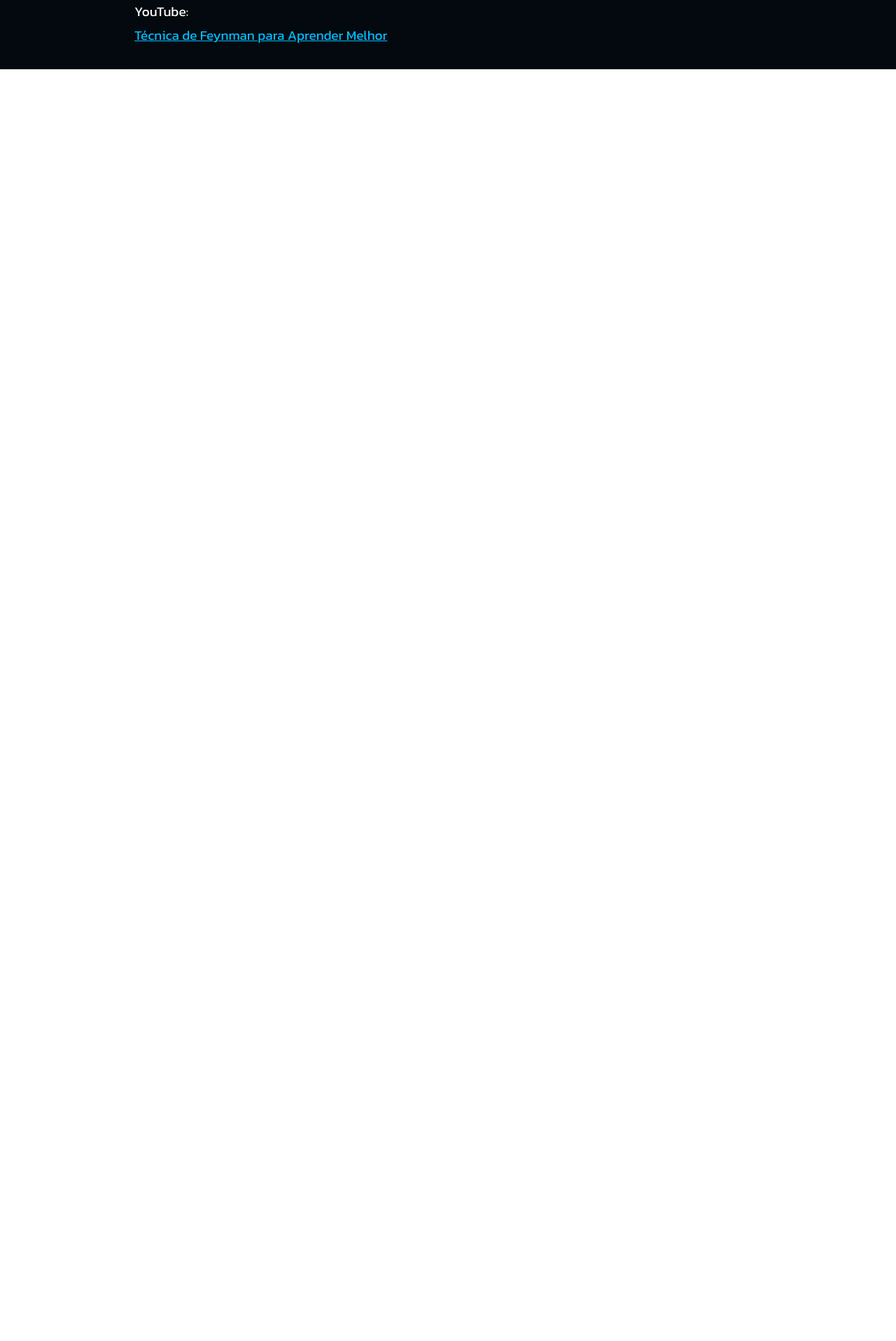
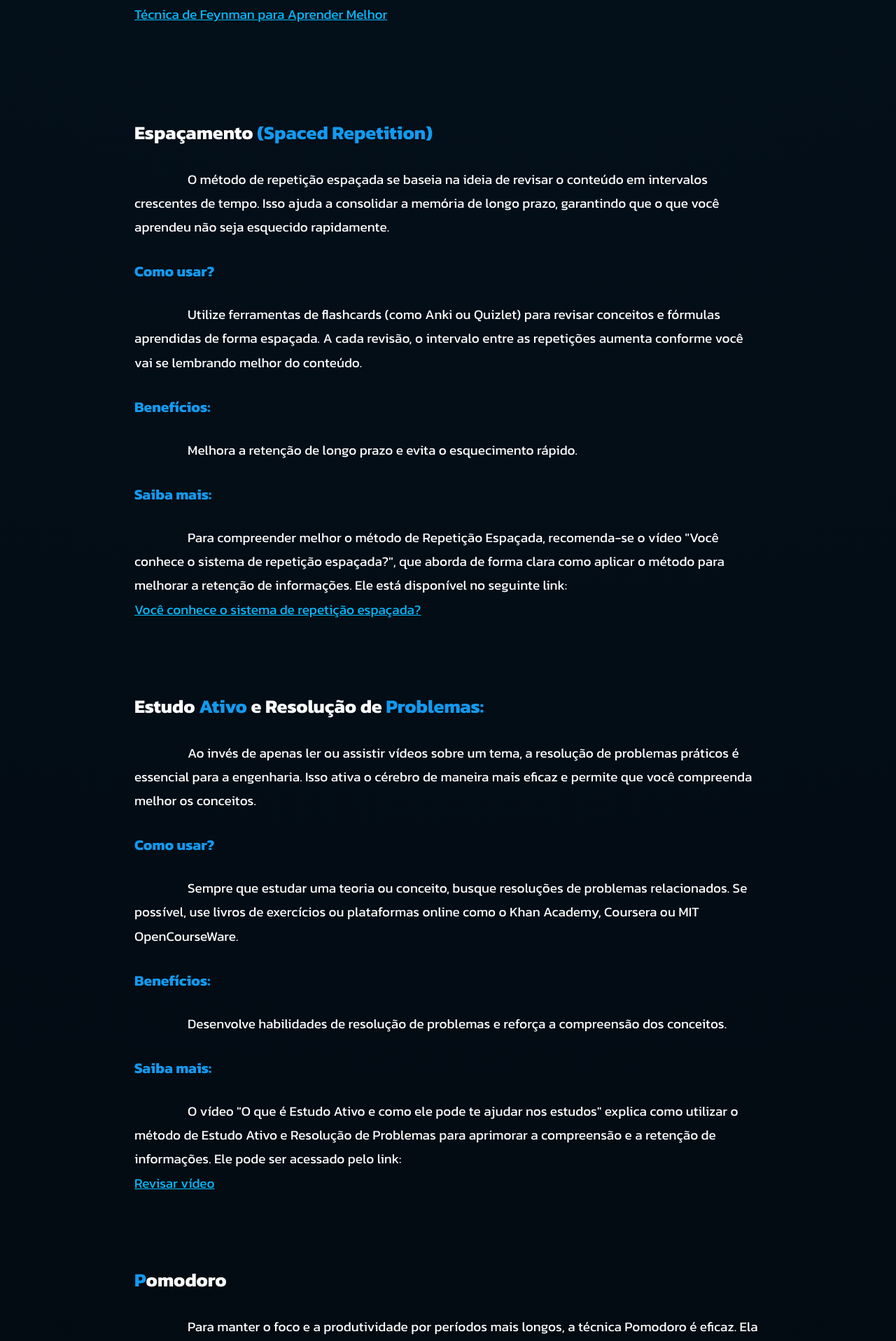
Before and after one commit to guiFGA/IngeniumPro, a React (Vite) app in the folder Front/: page /aprendendoaaprender in a window 1280 px wide. Shown: the part 6314-8231 px from the top of the page at 70% size. Before the commit the page ends 6413 px from the top, so only its background shows below. Built offline with nearby package versions, Linux system fonts and the light colour scheme; sample sign-in values are in the browser's storage; a web font is replaced by a local one.

Commit message:
Todos os textos do módulo 0 foram adicionados

```diff
--- a/Front/src/pages/aprendendo/index.jsx
+++ b/Front/src/pages/aprendendo/index.jsx
@@ -269,7 +269,7 @@ function Aprendendo(){
                             ativa e reflexiva.
                         </Paragrafo2>
 
-                        <h2><Azul>Como usar?</Azul></h2>
+                        <h3><Azul>Como usar?</Azul></h3>
 
                         <Paragrafo2>
                             Após estudar um conceito ou tópico de engenharia, tente explicar o que você aprendeu de
@@ -277,13 +277,13 @@ function Aprendendo(){
                             até ser capaz de explicá-lo de forma concisa.
                         </Paragrafo2>
 
-                        <h2><Azul>Benefícios:</Azul></h2>
+                        <h3><Azul>Benefícios:</Azul></h3>
 
                         <Paragrafo2>
                             Identificação de lacunas no conhecimento, melhor compreensão e retenção dos conceitos.
                         </Paragrafo2>
 
-                        <h2><Azul>Saiba mais:</Azul></h2>
+                        <h3><Azul>Saiba mais:</Azul></h3>
 
                         <Paragrafo2>
                             Para aprofundar seu entendimento sobre o Método de Feynman, recomendo o vídeo
@@ -300,6 +300,136 @@ function Aprendendo(){
 
                         <Paragrafo></Paragrafo>
                     </PesquisaModelo>
+
+                    <PesquisaModelo id='Espaçamento'>
+                        <h2>Espaçamento <Azul>(Spaced Repetition)</Azul></h2>
+                        <Paragrafo2>
+                            O método de repetição espaçada se baseia na ideia de revisar o conteúdo em intervalos
+                            crescentes de tempo. Isso ajuda a consolidar a memória de longo prazo, garantindo que o que
+                            você aprendeu não seja esquecido rapidamente.
+
+
+
+                        </Paragrafo2>
+
+                        <h3><Azul>Como usar?</Azul></h3>
+
+                        <Paragrafo2>
+                            Utilize ferramentas de flashcards (como Anki ou Quizlet) para revisar conceitos e
+                            fórmulas aprendidas de forma espaçada. A cada revisão, o intervalo entre as repetições aumenta
+                            conforme você vai se lembrando melhor do conteúdo.
+                        </Paragrafo2>
+
+                        <h3><Azul>Benefícios:</Azul></h3>
+
+                        <Paragrafo2>
+                            Melhora a retenção de longo prazo e evita o esquecimento rápido.
+                        </Paragrafo2>
+
+                        <h3><Azul>Saiba mais:</Azul></h3>
+
+                        <Paragrafo2>
+                            Para compreender melhor o método de Repetição Espaçada, recomenda-se o vídeo
+                            "Você conhece o sistema de repetição espaçada?", que aborda de forma clara como
+                            aplicar o método para melhorar a retenção de informações. Ele está disponível no
+                            seguinte link:
+                            <br />
+                            <Referencia href="https://pt-br.facebook.com/hablaespanholoficial/videos/voc%C3%AA-conhece-o-sistema-de-repeti%C3%A7%C3%A3o-espa%C3%A7ada-%C3%A9-um-dos-melhores-m%C3%A9todos-para-apre/875010099917965/?utm_source=chatgpt.com" targe="black">Você conhece o sistema de repetição espaçada?</Referencia>
+                        </Paragrafo2>
+
+                    </PesquisaModelo>
+
+                    <PesquisaModelo id='EstudoAtivo'>
+                        <h2>Estudo <Azul>Ativo</Azul> e Resolução de <Azul>Problemas:</Azul></h2>
+                        <Paragrafo2>
+                            Ao invés de apenas ler ou assistir vídeos sobre um tema, a resolução de problemas
+                            práticos é essencial para a engenharia. Isso ativa o cérebro de maneira mais eficaz
+                            e permite que você compreenda melhor os conceitos.
+                        </Paragrafo2>
+
+                        <h3><Azul>Como usar?</Azul></h3>
+
+                        <Paragrafo2>
+                            Sempre que estudar uma teoria ou conceito, busque resoluções de problemas relacionados.
+                            Se possível, use livros de exercícios ou plataformas online como o Khan Academy, Coursera ou
+                            MIT OpenCourseWare.
+                        </Paragrafo2>
+
+                        <h3><Azul>Benefícios:</Azul></h3>
+
+                        <Paragrafo2>
+                            Desenvolve habilidades de resolução de problemas e reforça a compreensão dos conceitos.
+                        </Paragrafo2>
+
+                        <h3><Azul>Saiba mais:</Azul></h3>
+
+                        <Paragrafo2>
+                            O vídeo "O que é Estudo Ativo e como ele pode te ajudar nos estudos" explica como utilizar
+                            o método de Estudo Ativo e Resolução de Problemas para aprimorar a compreensão e a retenção
+                            de informações. Ele pode ser acessado pelo link:
+                            <br />
+                            <Referencia href="https://pt-br.facebook.com/hablaespanholoficial/videos/voc%C3%AA-conhece-o-sistema-de-repeti%C3%A7%C3%A3o-espa%C3%A7ada-%C3%A9-um-dos-melhores-m%C3%A9todos-para-apre/875010099917965/?utm_source=chatgpt.com" targe="black">Revisar vídeo</Referencia>
+                        </Paragrafo2>
+
+                    </PesquisaModelo>
+
+                    <PesquisaModelo id='Pomodoro'>
+                        <h2><Azul>P</Azul>omodoro</h2>
+                        <Paragrafo2>
+                            Para manter o foco e a produtividade por períodos mais longos, a técnica Pomodoro
+                            é eficaz. Ela envolve dividir o tempo de estudo em blocos de 25 minutos, seguidos
+                            por uma pausa de 5 minutos. Após quatro sessões, você faz uma pausa mais longa.
+                        </Paragrafo2>
+
+                        <h3><Azul>Como usar?</Azul></h3>
+
+                        <Paragrafo2>
+                            Utilize um temporizador para organizar seu tempo de estudo. A cada intervalo de
+                            25 minutos, concentre-se em um único conceito ou problema. Após cada Pomodoro, faça
+                            uma pausa curta para descansar, o que ajuda a evitar o cansaço mental.
+                        </Paragrafo2>
+
+                        <h3><Azul>Benefícios:</Azul></h3>
+
+                        <Paragrafo2>
+                            Melhora o foco e ajuda a manter a concentração, evitando a sobrecarga cognitiva.
+                        </Paragrafo2>
+
+                        <h3><Azul>Saiba mais:</Azul></h3>
+
+                        <Paragrafo2>
+                            Para aprofundar o entendimento sobre a Técnica Pomodoro, recomenda-se o vídeo
+                            "The Pomodoro Technique — Why it works & how to do it", disponível no site Todoist.
+                            Assista ao vídeo no link a seguir:
+
+                            <br />
+                            <Referencia href="https://todoist.com/pt-BR/productivity-methods/pomodoro-technique" targe="black">The Pomodoro Technique — Why it works & how to do it</Referencia>
+                        </Paragrafo2>
+
+                    </PesquisaModelo>
+
+                    <PesquisaModelo id='Conclusão'>
+                        <h2>PARABÉNS</h2>
+                        <Paragrafo2>
+                            Parabéns por concluir este módulo! Você agora está equipado com métodos poderosos
+                            para aprimorar sua aprendizagem e aplicá-la de forma prática e eficaz. Com técnicas
+                            como a Resolução de Problemas, Método de Feynman, Repetição Espaçada, Estudo Ativo
+                            e a Técnica Pomodoro, você tem uma variedade de ferramentas para enfrentar desafios e
+                            conquistar novos conhecimentos.
+                        </Paragrafo2>
+
+                        <Paragrafo2>
+                            Lembre-se, o aprendizado é uma jornada contínua, e a aplicação dessas estratégias
+                            pode transformar a maneira como você estuda, absorve e utiliza as informações.
+                            Continue praticando, experimentando e ajustando esses métodos para encontrar o que
+                            funciona melhor para você.
+                        </Paragrafo2>
+
+                        <Paragrafo2>
+                            <Azul>Agora, é hora de colocar tudo o que você aprendeu em prática! Boa sorte e sucesso nos
+                            seus próximos passos.</Azul>
+                        </Paragrafo2>
+                    </PesquisaModelo>
                 </Textos>
             </Main>
         </div>
```
